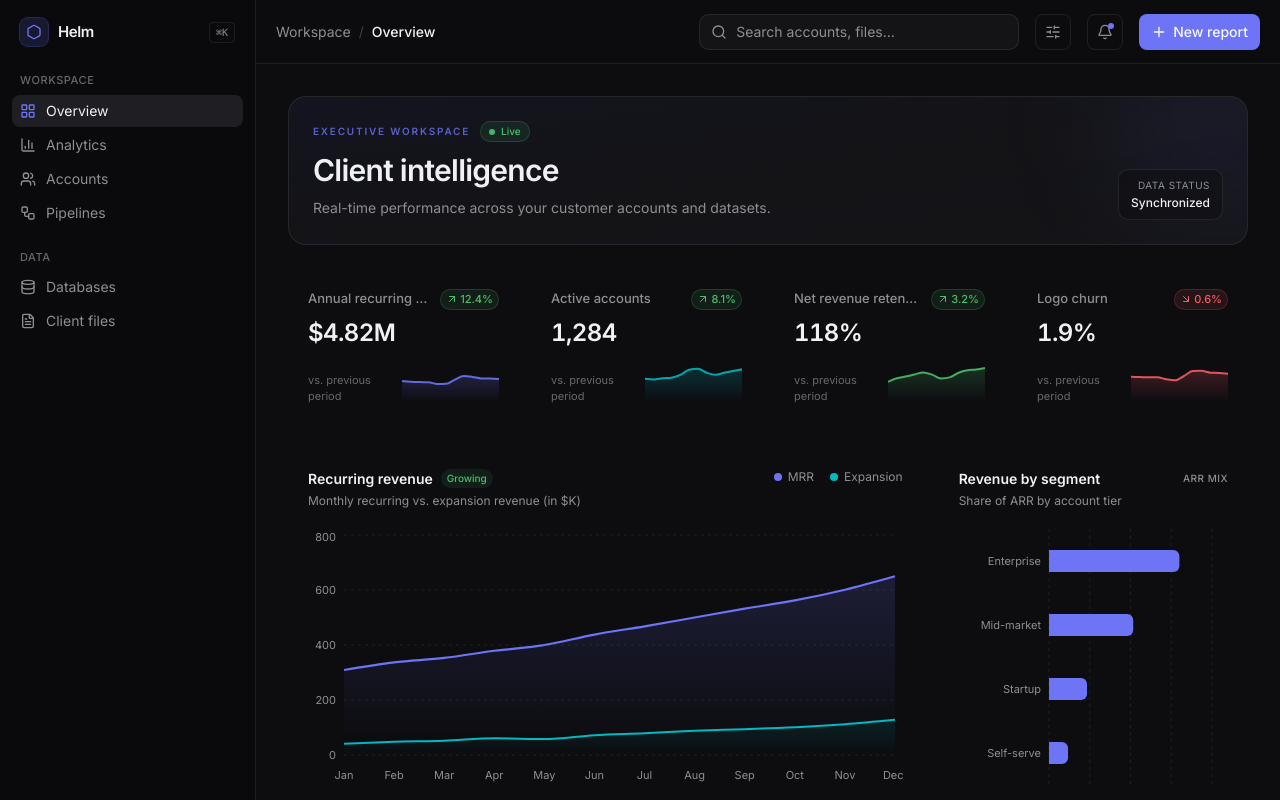
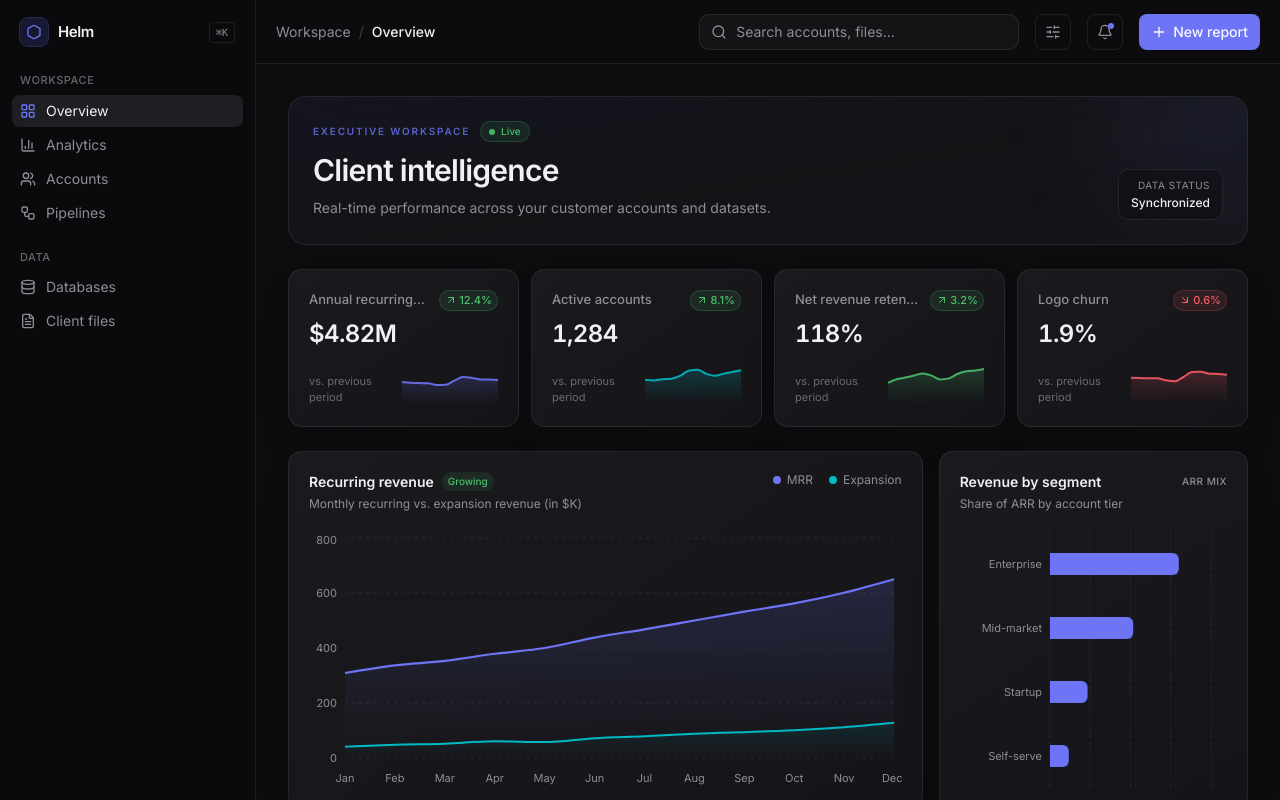
Before and after one commit to mohsarchive/b2b-client-dashboard, a Next.js app: page / in a window 1280 px wide. Shown: the top 800 px of the page. Built offline with nearby package versions, Linux system fonts and the light colour scheme.

Commit message:
polish: add premium surface system and refined motion

```diff
--- a/app/globals.css
+++ b/app/globals.css
@@ -155,32 +155,40 @@
 }
 
 @layer base {
-  * {
-    @apply border-border outline-ring/50;
-  }
-  html {
-    scroll-behavior: smooth;
-  }
+  * { @apply border-border outline-ring/50; }
+  html { scroll-behavior: smooth; }
   body {
     @apply bg-background text-foreground;
     text-rendering: optimizeLegibility;
     -webkit-font-smoothing: antialiased;
+    background-image: radial-gradient(circle at 15% -10%, color-mix(in oklch, var(--primary) 7%, transparent), transparent 30%), radial-gradient(circle at 85% 0%, color-mix(in oklch, var(--chart-2) 5%, transparent), transparent 24%);
   }
-  button,
-  a,
-  input,
-  textarea,
-  select {
+  button, a, input, textarea, select {
     transition-duration: 180ms;
     transition-timing-function: cubic-bezier(0.22, 1, 0.36, 1);
   }
-  button:not(:disabled),
-  a {
-    -webkit-tap-highlight-color: transparent;
-  }
-  button:not(:disabled):active {
-    transform: translateY(1px) scale(0.985);
-  }
+  button:not(:disabled), a { -webkit-tap-highlight-color: transparent; }
+  button:not(:disabled):active { transform: translateY(1px) scale(0.985); }
+  ::selection { background: color-mix(in oklch, var(--primary) 24%, transparent); }
+  :focus-visible { outline: 2px solid color-mix(in oklch, var(--ring) 80%, transparent); outline-offset: 2px; }
+}
+
+::-webkit-scrollbar { width: 10px; height: 10px; }
+::-webkit-scrollbar-track { background: transparent; }
+::-webkit-scrollbar-thumb { background: color-mix(in oklch, var(--foreground) 14%, transparent); border: 3px solid transparent; background-clip: padding-box; border-radius: 999px; }
+::-webkit-scrollbar-thumb:hover { background: color-mix(in oklch, var(--foreground) 24%, transparent); border: 3px solid transparent; background-clip: padding-box; }
+
+.premium-surface {
+  background: linear-gradient(145deg, color-mix(in oklch, var(--card) 97%, white 3%), var(--card));
+  border: 1px solid color-mix(in oklch, var(--border) 90%, transparent);
+  box-shadow: 0 1px 2px color-mix(in oklch, black 9%, transparent), 0 18px 44px color-mix(in oklch, black 5%, transparent);
+  transition: transform 300ms cubic-bezier(0.22, 1, 0.36, 1), box-shadow 300ms cubic-bezier(0.22, 1, 0.36, 1), border-color 220ms ease;
+}
+
+.premium-surface:hover {
+  transform: translateY(-2px);
+  border-color: color-mix(in oklch, var(--primary) 18%, var(--border));
+  box-shadow: 0 2px 4px color-mix(in oklch, black 10%, transparent), 0 24px 56px color-mix(in oklch, black 8%, transparent);
 }
 
 @keyframes premium-fade-up {
@@ -193,11 +201,7 @@
   to { opacity: 1; transform: translate3d(0, 0, 0) scale(1); }
 }
 
-@keyframes premium-backdrop {
-  from { opacity: 0; }
-  to { opacity: 1; }
-}
-
+@keyframes premium-backdrop { from { opacity: 0; } to { opacity: 1; } }
 @keyframes premium-toast {
   from { opacity: 0; transform: translate3d(0, 12px, 0) scale(0.98); }
   to { opacity: 1; transform: translate3d(0, 0, 0) scale(1); }
@@ -210,10 +214,5 @@
 
 @media (prefers-reduced-motion: reduce) {
   html { scroll-behavior: auto; }
-  *, *::before, *::after {
-    animation-duration: 1ms !important;
-    animation-iteration-count: 1 !important;
-    transition-duration: 1ms !important;
-    scroll-behavior: auto !important;
-  }
+  *, *::before, *::after { animation-duration: 1ms !important; animation-iteration-count: 1 !important; transition-duration: 1ms !important; scroll-behavior: auto !important; }
 }
```
